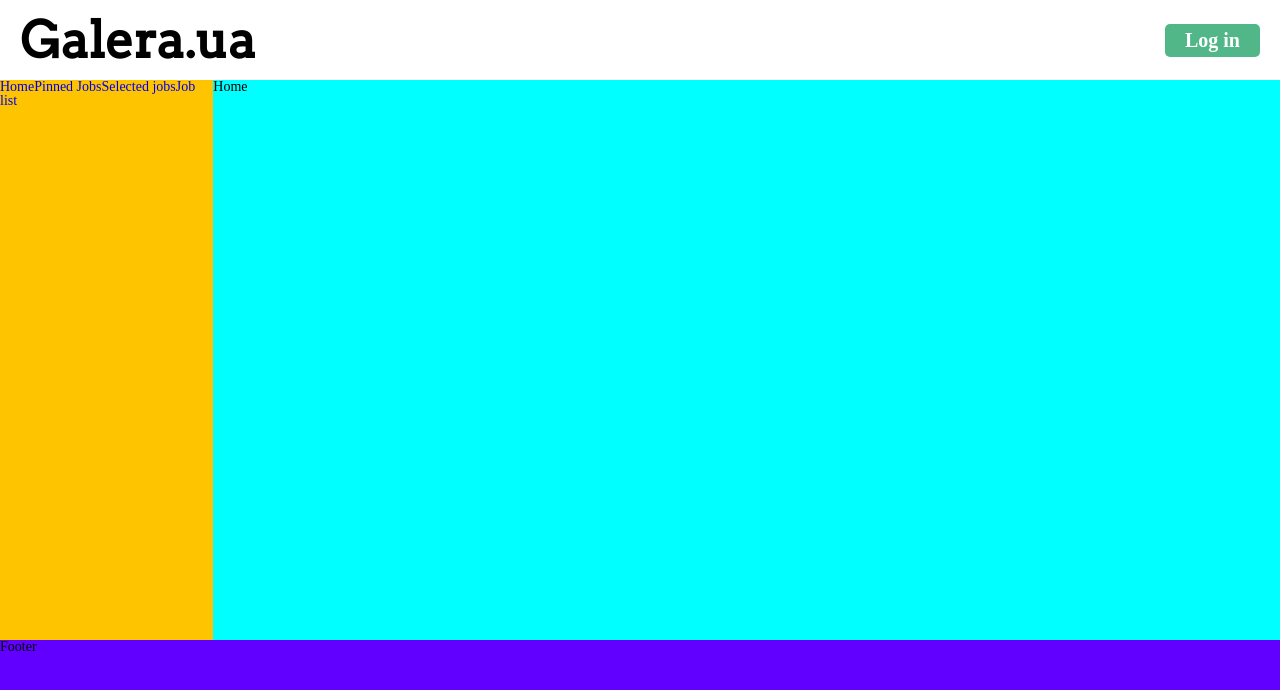
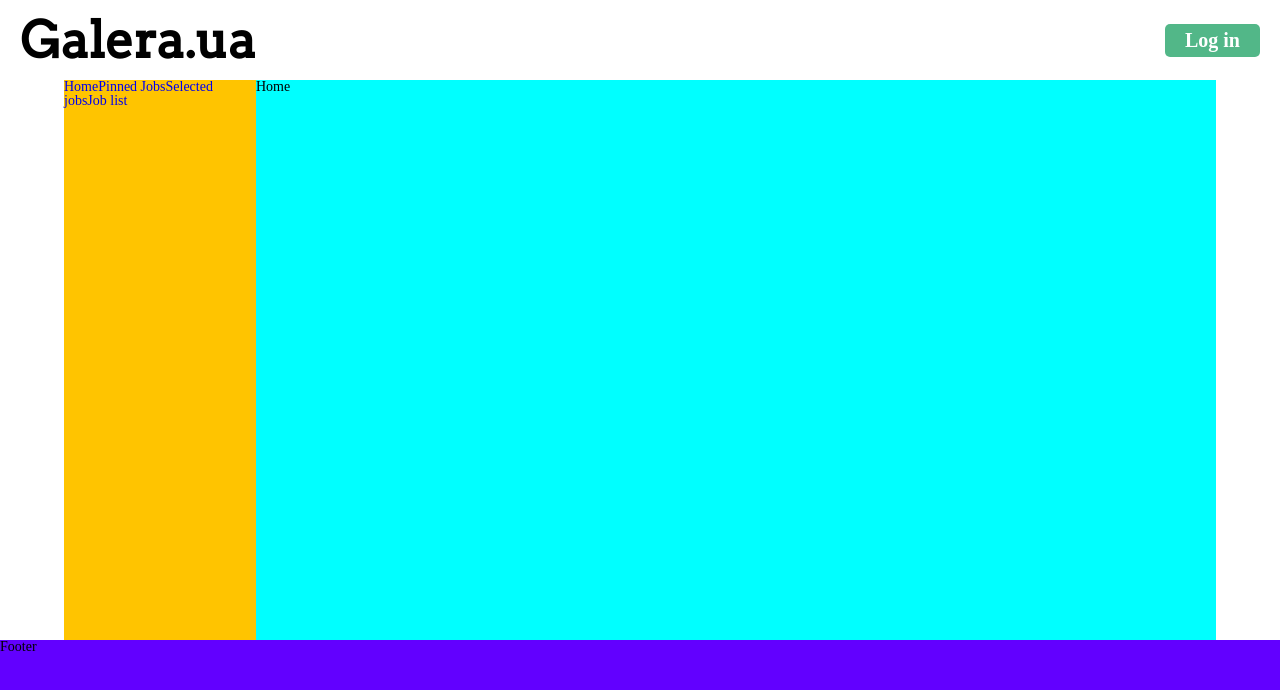
Before and after one commit to kalitovskyyroman/GaleraUA, a React (Create React App) app: page / in a window 1280 px wide. Shown: the top 690 px of the page. Built offline with nearby package versions, Linux system fonts and the light colour scheme.

Commit message:
updated grid

```diff
--- a/src/components/Aside/Aside.jsx
+++ b/src/components/Aside/Aside.jsx
@@ -1,14 +1,15 @@
 import { NavLink } from 'react-router-dom';
 import React from 'react';
 import routes from './AsideConfig';
+import Sidebar from './styles';
 
 const Aside = () => (
-    <>
+    <Sidebar>
         {routes.map(route => (
             <NavLink key={route.path} exact to={route.path}>
                 {route.text}
             </NavLink>
         ))}
-    </>
+    </Sidebar>
 );
 export default Aside;
--- /dev/null
+++ b/src/components/Aside/styles.js
@@ -0,0 +1,8 @@
+import styled from 'styled-components';
+
+const Sidebar = styled.div`
+    background-color: rgb(255, 196, 0);
+    height: 100%;
+`;
+
+export default Sidebar;
--- a/src/globalStyles.js
+++ b/src/globalStyles.js
@@ -85,12 +85,12 @@ export const theme = {
 export const GridLayout = styled.div`
     height: 100vh;
     display: grid;
-    grid-template-columns: repeat(12, 1fr);
+    grid-template-columns: repeat(20, 1fr);
     grid-template-rows: 10vh auto 20vh;
 `;
 
 export const GridContent = styled.div`
-    grid-column: 3 / -1;
+    grid-column: 5 / -2;
     background-color: aqua;
 `;
 
@@ -100,8 +100,7 @@ export const GridHeader = styled.header`
 `;
 
 export const GridAside = styled.aside`
-    grid-column: 1 / 3;
-    background-color: rgb(255, 196, 0);
+    grid-column: 2 / 5;
 `;
 
 export const GridFooter = styled.footer`
```
